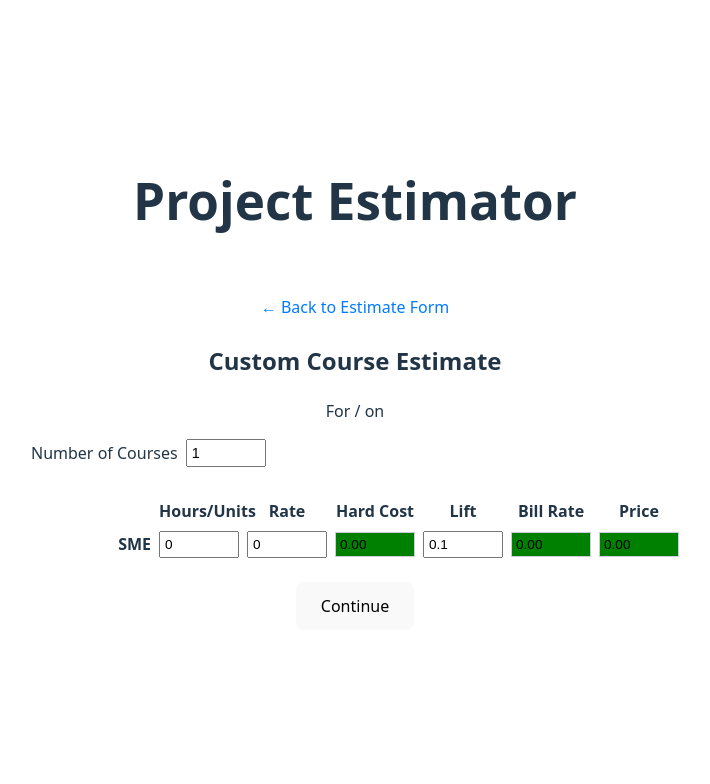
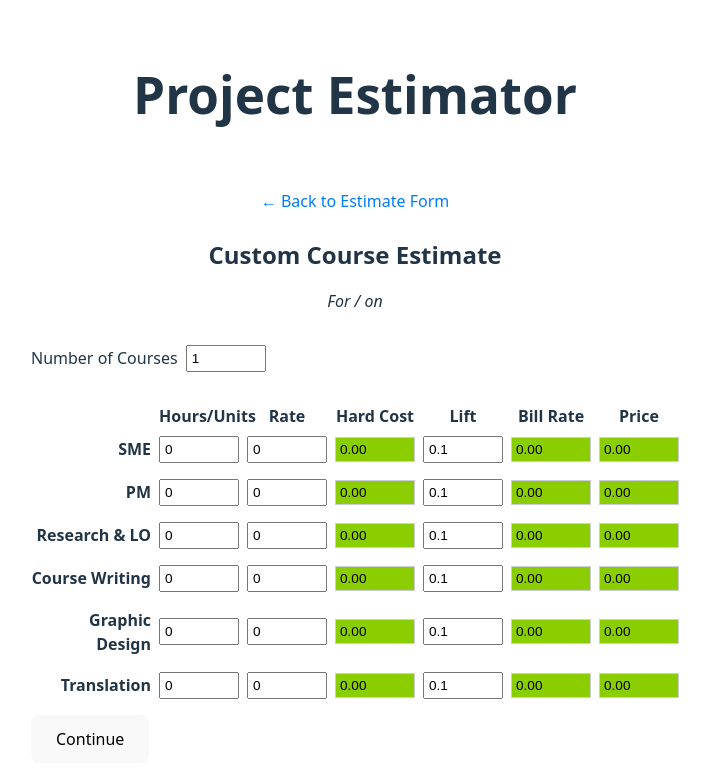
Before and after one commit to sbcybersolutions/project-estimator, a React (Vite) app: page /estimate/customCourse in a window 1280 px wide. Shown: the top 784 px of the page, without its empty margins (285-995 px from the left). Built offline with nearby package versions, Linux system fonts and the light colour scheme.

Commit message:
Custom course inputs completed, custom course css page completed

```diff
--- a/src/pages/CustomCoursePage.jsx
+++ b/src/pages/CustomCoursePage.jsx
@@ -1,100 +1,153 @@
-// src/pages/CustomCoursePage.jsx
 import React, { useState, useMemo } from 'react';
 import { useLocation, Link } from 'react-router-dom';
+import styles from './CustomCoursePage.module.css';
 
 export default function CustomCoursePage() {
   const { state } = useLocation();
   const { clientName, projectName, estimateDate } = state || {};
 
-  // Editable fields
+  // Number of Courses
   const [numCourses, setNumCourses] = useState(1);
-  const [smeUnits,   setSmeUnits]   = useState(0);
-  const [smeRate,    setSmeRate]    = useState(0);
-  const [smeLift,    setSmeLift]    = useState(0.1); // e.g. 0.1 for 10% lift
 
-  // Computed values
+  // ——— SME ———
+  const [smeUnits, setSmeUnits] = useState(0);
+  const [smeRate, setSmeRate]   = useState(0);
+  const [smeLift, setSmeLift]   = useState(0.1);
   const smeHardCost = useMemo(
     () => Number(smeUnits) * Number(smeRate),
     [smeUnits, smeRate]
   );
-
   const smeBillRate = useMemo(() => {
-    const liftVal = Number(smeLift);
-    const denom = 1 - liftVal;
-    return denom !== 0
-      ? Number(smeRate) / denom
-      : 0;
+    const denom = 1 - Number(smeLift);
+    return denom !== 0 ? Number(smeRate) / denom : 0;
   }, [smeRate, smeLift]);
-
   const smePrice = useMemo(
     () => Number(smeUnits) * smeBillRate,
     [smeUnits, smeBillRate]
   );
 
-  const handleSubmit = e => {
+  // ——— PM ———
+  const [pmUnits, setPmUnits] = useState(0);
+  const [pmRate, setPmRate]   = useState(0);
+  const [pmLift, setPmLift]   = useState(0.1);
+  const pmHardCost = useMemo(
+    () => Number(pmUnits) * Number(pmRate),
+    [pmUnits, pmRate]
+  );
+  const pmBillRate = useMemo(() => {
+    const denom = 1 - Number(pmLift);
+    return denom !== 0 ? Number(pmRate) / denom : 0;
+  }, [pmRate, pmLift]);
+  const pmPrice = useMemo(
+    () => Number(pmUnits) * pmBillRate,
+    [pmUnits, pmBillRate]
+  );
+
+  // ——— Research & LO ———
+  const [resUnits, setResUnits] = useState(0);
+  const [resRate, setResRate]   = useState(0);
+  const [resLift, setResLift]   = useState(0.1);
+  const resHardCost = useMemo(
+    () => Number(resUnits) * Number(resRate),
+    [resUnits, resRate]
+  );
+  const resBillRate = useMemo(() => {
+    const denom = 1 - Number(resLift);
+    return denom !== 0 ? Number(resRate) / denom : 0;
+  }, [resRate, resLift]);
+  const resPrice = useMemo(
+    () => Number(resUnits) * resBillRate,
+    [resUnits, resBillRate]
+  );
+
+  // ——— Course Writing ———
+  const [cwUnits, setCwUnits] = useState(0);
+  const [cwRate, setCwRate]   = useState(0);
+  const [cwLift, setCwLift]   = useState(0.1);
+  const cwHardCost = useMemo(
+    () => Number(cwUnits) * Number(cwRate),
+    [cwUnits, cwRate]
+  );
+  const cwBillRate = useMemo(() => {
+    const denom = 1 - Number(cwLift);
+    return denom !== 0 ? Number(cwRate) / denom : 0;
+  }, [cwRate, cwLift]);
+  const cwPrice = useMemo(
+    () => Number(cwUnits) * cwBillRate,
+    [cwUnits, cwBillRate]
+  );
+
+  // ——— Graphic Design ———
+  const [gdUnits, setGdUnits] = useState(0);
+  const [gdRate, setGdRate]   = useState(0);
+  const [gdLift, setGdLift]   = useState(0.1);
+  const gdHardCost = useMemo(
+    () => Number(gdUnits) * Number(gdRate),
+    [gdUnits, gdRate]
+  );
+  const gdBillRate = useMemo(() => {
+    const denom = 1 - Number(gdLift);
+    return denom !== 0 ? Number(gdRate) / denom : 0;
+  }, [gdRate, gdLift]);
+  const gdPrice = useMemo(
+    () => Number(gdUnits) * gdBillRate,
+    [gdUnits, gdBillRate]
+  );
+
+  // ——— Translation ———
+  const [trUnits, setTrUnits] = useState(0);
+  const [trRate, setTrRate]   = useState(0);
+  const [trLift, setTrLift]   = useState(0.1);
+  const trHardCost = useMemo(
+    () => Number(trUnits) * Number(trRate),
+    [trUnits, trRate]
+  );
+  const trBillRate = useMemo(() => {
+    const denom = 1 - Number(trLift);
+    return denom !== 0 ? Number(trRate) / denom : 0;
+  }, [trRate, trLift]);
+  const trPrice = useMemo(
+    () => Number(trUnits) * trBillRate,
+    [trUnits, trBillRate]
+  );
+
+  const handleSubmit = (e) => {
     e.preventDefault();
-    console.log('Custom Course Estimate:', {
-      clientName,
-      projectName,
-      estimateDate,
-      numCourses,
-      SME: {
-        units:     smeUnits,
-        rate:      smeRate,
-        lift:      smeLift,
-        hardCost:  smeHardCost,
-        billRate:  smeBillRate,
-        price:     smePrice
-      }
-    });
-    // TODO: save & navigate onward
-  };
-
-  const gridStyle = {
-    display: 'grid',
-    gridTemplateColumns: '120px repeat(6, 80px)',
-    gap: '0.5rem',
-    alignItems: 'center'
+    console.log('Submitting custom course estimate...');
+    // TODO: save values & navigate onward
   };
 
   return (
-    <div style={{ padding: '2rem', maxWidth: 700, margin: '0 auto' }}>
-      <header style={{ marginBottom: '1.5rem' }}>
-        <Link to="/" style={{ textDecoration: 'none', color: '#007bff' }}>
+    <div className={styles.container}>
+      <header className={styles.header}>
+        <Link to="/" className={styles.backLink}>
           ← Back to Estimate Form
         </Link>
       </header>
 
-      <h2>Custom Course Estimate</h2>
-      <p>
+      <h2 className={styles.title}>Custom Course Estimate</h2>
+      <p className={styles.subtitle}>
         For <strong>{clientName}</strong> / <em>{projectName}</em> on {estimateDate}
       </p>
 
-      <form onSubmit={handleSubmit}>
+      <form onSubmit={handleSubmit} className={styles.form}>
         {/* Number of Courses */}
-        <div style={{ display: 'flex', alignItems: 'center', marginBottom: '2rem' }}>
-          <label htmlFor="numCourses" style={{ marginRight: '0.5rem', whiteSpace: 'nowrap' }}>
-            Number of Courses
-          </label>
+        <div className={styles.inlineField}>
+          <label htmlFor="numCourses">Number of Courses</label>
           <input
+            id="numCourses"
             type="number"
-            id="numCourses"
             value={numCourses}
             onChange={e => setNumCourses(e.target.value)}
             min="1"
             required
-            style={{
-              width: '80px',
-              padding: '0.25rem',
-              boxSizing: 'border-box',
-              fontSize: '0.9rem'
-            }}
+            className={styles.input}
           />
         </div>
 
         {/* Header row */}
-        <div style={{ ...gridStyle, marginBottom: '0.5rem', fontWeight: 600, textAlign: 'center' }}>
-          <div></div>
+        <div className={`${styles.grid} ${styles.gridHeader}`}>
+          <div /> {/* empty corner */}
           <div>Hours/Units</div>
           <div>Rate</div>
           <div>Hard Cost</div>
@@ -103,85 +156,277 @@ export default function CustomCoursePage() {
           <div>Price</div>
         </div>
 
-        {/* SME row */}
-        <div style={{ ...gridStyle, marginBottom: '1.5rem' }}>
-          <div style={{ textAlign: 'right', fontWeight: 600 }}>SME</div>
-
+        {/* SME Row */}
+        <div className={styles.grid}>
+          <div className={styles.labelCell}>SME</div>
           <input
             type="number"
-            placeholder="Units"
             value={smeUnits}
             onChange={e => setSmeUnits(e.target.value)}
-            min="0"
             required
-            style={{ padding: '0.25rem', fontSize: '0.85rem', boxSizing: 'border-box' }}
+            className={styles.input}
           />
-
           <input
             type="number"
-            placeholder="Rate"
             value={smeRate}
             onChange={e => setSmeRate(e.target.value)}
-            min="0"
             required
-            style={{ padding: '0.25rem', fontSize: '0.85rem', boxSizing: 'border-box' }}
+            className={styles.input}
           />
-
           <input
             type="number"
-            placeholder="Hard Cost"
             value={smeHardCost.toFixed(2)}
             readOnly
-            style={{
-              padding: '0.25rem',
-              fontSize: '0.85rem',
-              boxSizing: 'border-box',
-              background: 'green',
-              border: '1px solid #ccd'
-            }}
+            className={`${styles.input} ${styles.readOnly}`}
           />
-
           <input
             type="number"
-            placeholder="Lift"
             value={smeLift}
             onChange={e => setSmeLift(e.target.value)}
-            min="0"
             step="0.01"
             required
-            style={{ padding: '0.25rem', fontSize: '0.85rem', boxSizing: 'border-box' }}
+            className={styles.input}
           />
-
           <input
             type="number"
-            placeholder="Bill Rate"
             value={smeBillRate.toFixed(2)}
             readOnly
-            style={{
-              padding: '0.25rem',
-              fontSize: '0.85rem',
-              boxSizing: 'border-box',
-              background: 'green',
-              border: '1px solid #ccd'
-            }}
+            className={`${styles.input} ${styles.readOnly}`}
           />
-
           <input
             type="number"
-            placeholder="Price"
             value={smePrice.toFixed(2)}
             readOnly
-            style={{
-              padding: '0.25rem',
-              fontSize: '0.85rem',
-              boxSizing: 'border-box',
-              background: 'green',
-              border: '1px solid #ccd'
-            }}
+            className={`${styles.input} ${styles.readOnly}`}
           />
         </div>
 
-        <button type="submit" style={{ padding: '0.75rem 1.5rem', cursor: 'pointer' }}>
+        {/* PM Row */}
+        <div className={styles.grid}>
+          <div className={styles.labelCell}>PM</div>
+          <input
+            type="number"
+            value={pmUnits}
+            onChange={e => setPmUnits(e.target.value)}
+            required
+            className={styles.input}
+          />
+          <input
+            type="number"
+            value={pmRate}
+            onChange={e => setPmRate(e.target.value)}
+            required
+            className={styles.input}
+          />
+          <input
+            type="number"
+            value={pmHardCost.toFixed(2)}
+            readOnly
+            className={`${styles.input} ${styles.readOnly}`}
+          />
+          <input
+            type="number"
+            value={pmLift}
+            onChange={e => setPmLift(e.target.value)}
+            step="0.01"
+            required
+            className={styles.input}
+          />
+          <input
+            type="number"
+            value={pmBillRate.toFixed(2)}
+            readOnly
+            className={`${styles.input} ${styles.readOnly}`}
+          />
+          <input
+            type="number"
+            value={pmPrice.toFixed(2)}
+            readOnly
+            className={`${styles.input} ${styles.readOnly}`}
+          />
+        </div>
+
+        {/* Research & LO Row */}
+        <div className={styles.grid}>
+          <div className={styles.labelCell}>Research &amp; LO</div>
+          <input
+            type="number"
+            value={resUnits}
+            onChange={e => setResUnits(e.target.value)}
+            required
+            className={styles.input}
+          />
+          <input
+            type="number"
+            value={resRate}
+            onChange={e => setResRate(e.target.value)}
+            required
+            className={styles.input}
+          />
+          <input
+            type="number"
+            value={resHardCost.toFixed(2)}
+            readOnly
+            className={`${styles.input} ${styles.readOnly}`}
+          />
+          <input
+            type="number"
+            value={resLift}
+            onChange={e => setResLift(e.target.value)}
+            step="0.01"
+            required
+            className={styles.input}
+          />
+          <input
+            type="number"
+            value={resBillRate.toFixed(2)}
+            readOnly
+            className={`${styles.input} ${styles.readOnly}`}
+          />
+          <input
+            type="number"
+            value={resPrice.toFixed(2)}
+            readOnly
+            className={`${styles.input} ${styles.readOnly}`}
+          />
+        </div>
+
+        {/* Course Writing Row */}
+        <div className={styles.grid}>
+          <div className={styles.labelCell}>Course Writing</div>
+          <input
+            type="number"
+            value={cwUnits}
+            onChange={e => setCwUnits(e.target.value)}
+            required
+            className={styles.input}
+          />
+          <input
+            type="number"
+            value={cwRate}
+            onChange={e => setCwRate(e.target.value)}
+            required
+            className={styles.input}
+          />
+          <input
+            type="number"
+            value={cwHardCost.toFixed(2)}
+            readOnly
+            className={`${styles.input} ${styles.readOnly}`}
+          />
+          <input
+            type="number"
+            value={cwLift}
+            onChange={e => setCwLift(e.target.value)}
+            step="0.01"
+            required
+            className={styles.input}
+          />
+          <input
+            type="number"
+            value={cwBillRate.toFixed(2)}
+            readOnly
+            className={`${styles.input} ${styles.readOnly}`}
+          />
+          <input
+            type="number"
+            value={cwPrice.toFixed(2)}
+            readOnly
+            className={`${styles.input} ${styles.readOnly}`}
+          />
+        </div>
+
+        {/* Graphic Design Row */}
+        <div className={styles.grid}>
+          <div className={styles.labelCell}>Graphic Design</div>
+          <input
+            type="number"
+            value={gdUnits}
+            onChange={e => setGdUnits(e.target.value)}
+            required
+            className={styles.input}
+          />
+          <input
+            type="number"
+            value={gdRate}
+            onChange={e => setGdRate(e.target.value)}
+            required
+            className={styles.input}
+          />
+          <input
+            type="number"
+            value={gdHardCost.toFixed(2)}
+            readOnly
+            className={`${styles.input} ${styles.readOnly}`}
+          />
+          <input
+            type="number"
+            value={gdLift}
+            onChange={e => setGdLift(e.target.value)}
+            step="0.01"
+            required
+            className={styles.input}
+          />
+          <input
+            type="number"
+            value={gdBillRate.toFixed(2)}
+            readOnly
+            className={`${styles.input} ${styles.readOnly}`}
+          />
+          <input
+            type="number"
+            value={gdPrice.toFixed(2)}
+            readOnly
+            className={`${styles.input} ${styles.readOnly}`}
+          />
+        </div>
+
+        {/* Translation Row */}
+        <div className={styles.grid}>
+          <div className={styles.labelCell}>Translation</div>
+          <input
+            type="number"
+            value={trUnits}
+            onChange={e => setTrUnits(e.target.value)}
+            required
+            className={styles.input}
+          />
+          <input
+            type="number"
+            value={trRate}
+            onChange={e => setTrRate(e.target.value)}
+            required
+            className={styles.input}
+          />
+          <input
+            type="number"
+            value={trHardCost.toFixed(2)}
+            readOnly
+            className={`${styles.input} ${styles.readOnly}`}
+          />
+          <input
+            type="number"
+            value={trLift}
+            onChange={e => setTrLift(e.target.value)}
+            step="0.01"
+            required
+            className={styles.input}
+          />
+          <input
+            type="number"
+            value={trBillRate.toFixed(2)}
+            readOnly
+            className={`${styles.input} ${styles.readOnly}`}
+          />
+          <input
+            type="number"
+            value={trPrice.toFixed(2)}
+            readOnly
+            className={`${styles.input} ${styles.readOnly}`}
+          />
+        </div>
+
+        <button type="submit" className={styles.continue}>
           Continue
         </button>
       </form>
--- /dev/null
+++ b/src/pages/CustomCoursePage.module.css
@@ -0,0 +1,81 @@
+/* Container and header */
+.container {
+  padding: 2rem;
+  max-width: 800px;
+  margin: 0 auto;
+}
+.header {
+  margin-bottom: 1.5rem;
+}
+.backLink {
+  text-decoration: none;
+  color: #007bff;
+}
+
+/* Title and subtitle */
+.title {
+  margin-bottom: 0.5rem;
+}
+.subtitle {
+  margin-bottom: 2rem;
+  font-style: italic;
+}
+
+/* Form layout */
+.form {
+  display: flex;
+  flex-direction: column;
+}
+
+/* Inline field (Number of Courses) */
+.inlineField {
+  display: flex;
+  align-items: center;
+  margin-bottom: 2rem;
+}
+.inlineField label {
+  margin-right: 0.5rem;
+  white-space: nowrap;
+}
+.inlineField input {
+  width: 80px;
+}
+
+/* Grid for resource rows */
+.grid {
+  display: grid;
+  grid-template-columns: 120px repeat(6, 80px);
+  gap: 0.5rem;
+  align-items: center;
+  margin-bottom: 1rem;
+}
+/* Header row */
+.gridHeader {
+  font-weight: 600;
+  text-align: center;
+  margin-bottom: 0.5rem;
+}
+/* First column label cell */
+.labelCell {
+  text-align: right;
+  font-weight: 600;
+}
+
+/* Inputs */
+.input {
+  padding: 0.25rem;
+  font-size: 0.85rem;
+  box-sizing: border-box;
+  width: 100%;
+}
+.readOnly {
+  background: #8ace00;
+  border: 1px solid #ccd;
+}
+
+/* Continue button */
+.continue {
+  padding: 0.75rem 1.5rem;
+  cursor: pointer;
+  align-self: flex-start;
+}
```
